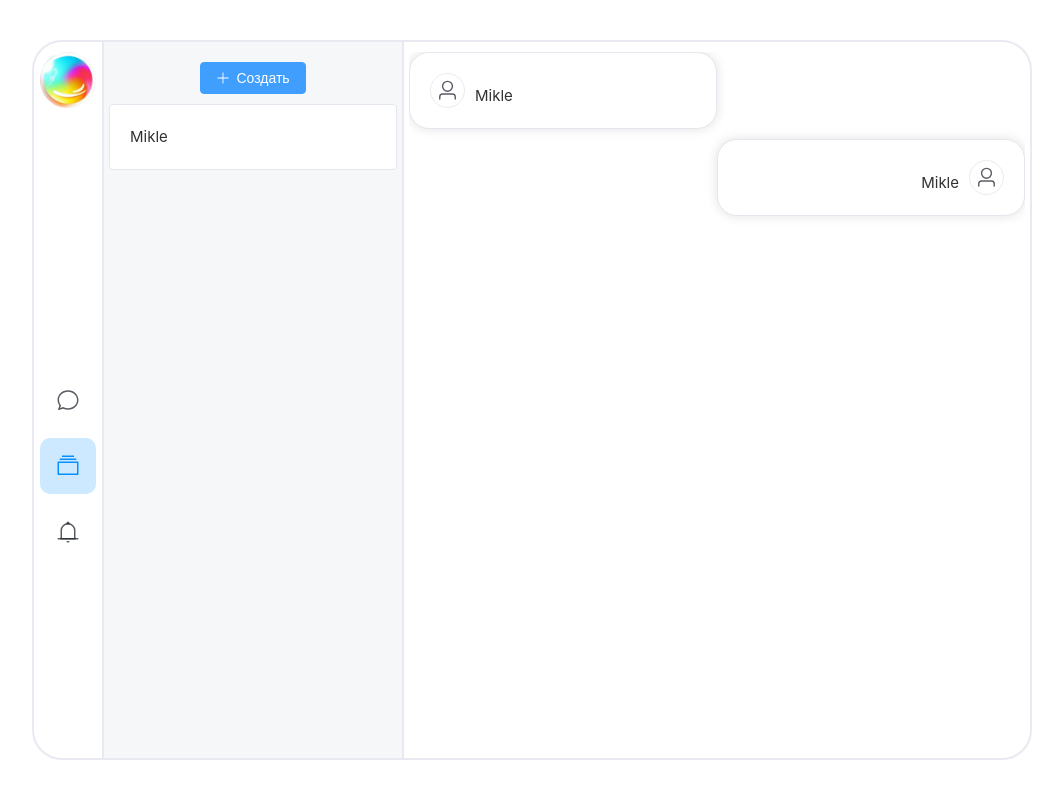
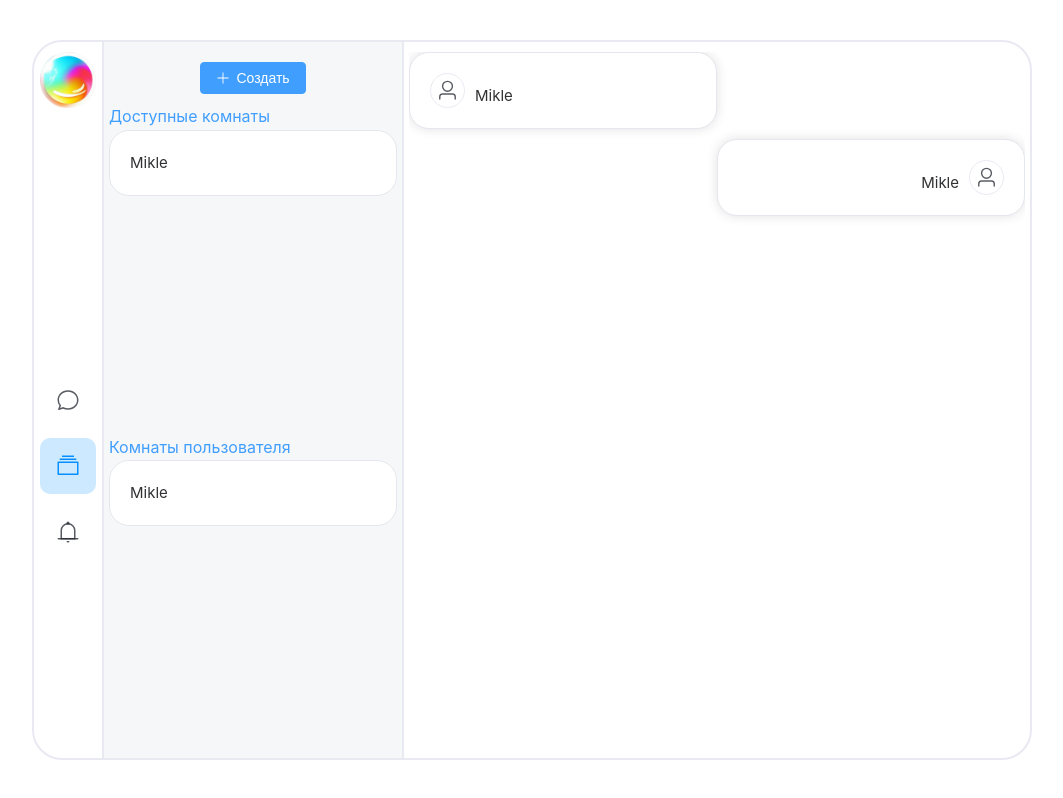
Before and after one commit to VitaliyKozhushko/chat_app, a Vue app in the folder frontend/: page / in a window 1280 px wide. Both pictures are taken after a click on the icon 176 px from the left and 466 px from the top of the page. Shown: the top 798 px of the page, without its empty margins (108-1171 px from the left). Built offline with nearby package versions, Linux system fonts and the light colour scheme.

Commit message:
add 2 groups in rooms

```diff
--- a/frontend/src/assets/scss/listItems.scss
+++ b/frontend/src/assets/scss/listItems.scss
@@ -13,6 +13,7 @@
 
     .el-card {
       margin-bottom: 10px;
+      border-radius: 20px;
       &:hover {
         cursor: pointer;
       }
@@ -44,6 +45,10 @@
 .rooms-list {
   .add-room {
     margin: 10px auto;
+  }
+
+  .el-scrollbar {
+    height: calc(40vh - 15px);
   }
 }
 
--- a/frontend/src/components/ListItems/RoomsList.vue
+++ b/frontend/src/components/ListItems/RoomsList.vue
@@ -1,6 +1,8 @@
 <template>
   <div class="rooms-list">
     <el-button type="primary" class="add-room" :icon="Plus">Создать</el-button>
+    <div>
+      <el-text type="primary" size="large">Доступные комнаты</el-text>
       <el-scrollbar>
         <el-card shadow="hover">
           <p>
@@ -9,6 +11,17 @@
         </el-card>
       </el-scrollbar>
     </div>
+    <div>
+      <el-text type="primary" size="large">Комнаты пользователя</el-text>
+      <el-scrollbar>
+        <el-card shadow="hover">
+          <p>
+            Mikle
+          </p>
+        </el-card>
+      </el-scrollbar>
+    </div>
+  </div>
 </template>
 
 <script setup>
```
Lines whose indentation alone changed are shown as unchanged.
